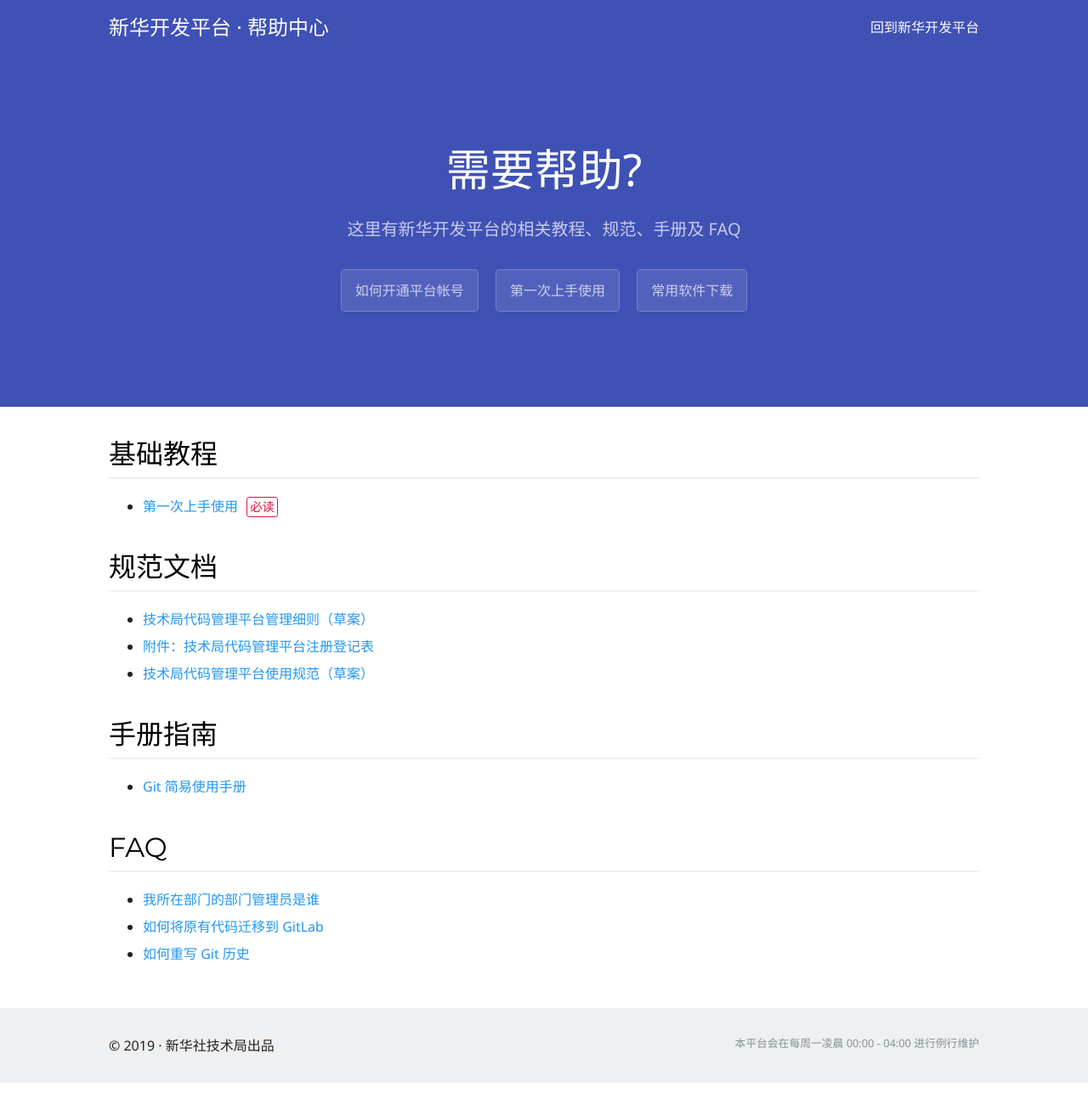
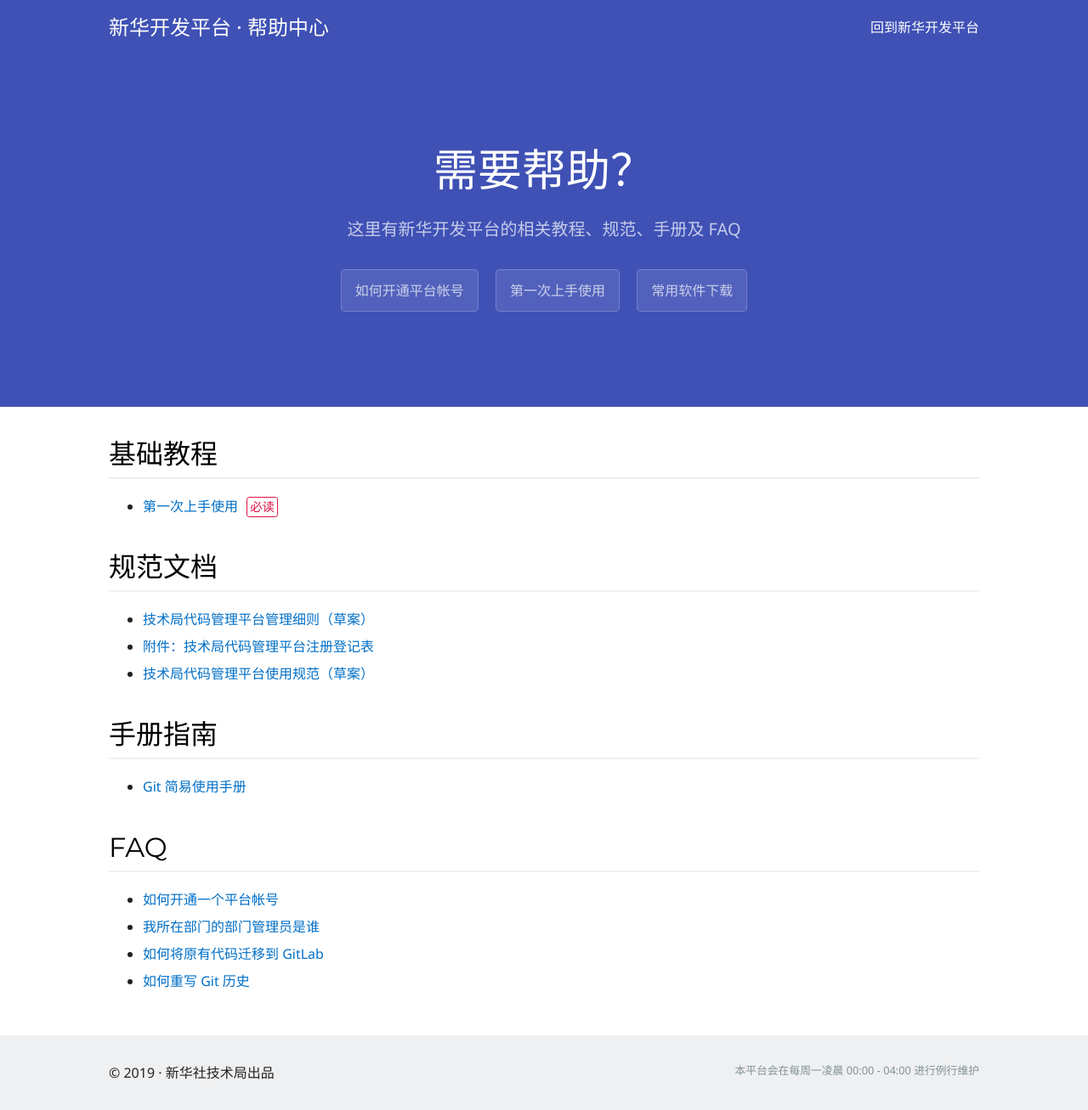
Before and after one commit to myanbin/guides, a Jekyll site: the page built from index.md, in a window 1280 px wide. Shown: the whole page at 85% size. Built offline with Jekyll 4.4.1, drawn with Linux system fonts in a browser that asks for light colours; before the commit the page ends 1275 px from its top, so only the background shows below that.

Commit message:
feat: 更新项目结构

```diff
--- a/assets/css/cayman.css
+++ b/assets/css/cayman.css
@@ -139,7 +139,7 @@
 }
 
 a {
-  color: #2196f3;
+  color: #006fc7;
   text-decoration: none;
 }
 
@@ -352,9 +352,6 @@
   margin-bottom: 1em;
 }
 
-.main-content a {
-  color: #2196f3;
-}
 .main-content a:hover {
   border-bottom: 1px solid;
 }
--- a/index.md
+++ b/index.md
@@ -4,10 +4,10 @@
 ---
 
 <section class="hero-content">
-  <h1 class="project-name">需要帮助?</h1>
+  <h1 class="project-name">需要帮助？</h1>
   <h2 class="project-description">{{ site.description }}</h2>
-  <a href="{{ site.baseurl }}/firststep/" class="btn">如何开通平台帐号</a>
-  <a href="{{ site.baseurl }}/tutorial/getting-started.html" class="btn">第一次上手使用</a>
+  <a href="{{ site.baseurl }}/creating-account/" class="btn">如何开通平台帐号</a>
+  <a href="{{ site.baseurl }}/article/getting-started.html" class="btn">第一次上手使用</a>
   <a href="{{ site.baseurl }}/download/" class="btn">常用软件下载</a>
 </section>
 
```
Also changed, not shown: _posts/faq/2019-06-26-creating-account.md (renamed from firststep/2019-06-26-creating-account.md, +3 -3 lines).
